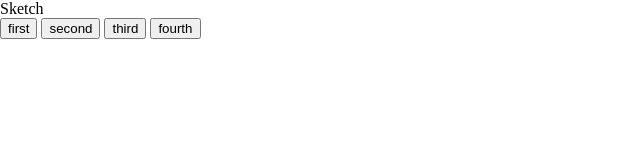
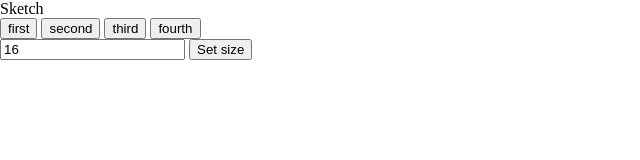
Before and after one commit to akuutsang/Etch-A-Sketch, a plain HTML site: page New/index.html in a window 1280 px wide. Shown: the whole page, without its empty margins (0-640 px from the left). Drawn offline with Linux system fonts and the light colour scheme.

Commit message:
new div for input added

```diff
--- a/New/index.html
+++ b/New/index.html
@@ -18,6 +18,10 @@
                 <button>third</button>
                 <button>fourth</button>
             </div>
+            <div>
+                <input type="text" placeholder="size of board" value="16">
+                <button>Set size</button>
+            </div>
         </div>
     </div>
    <script src="stylesheet.js"></script>
```
